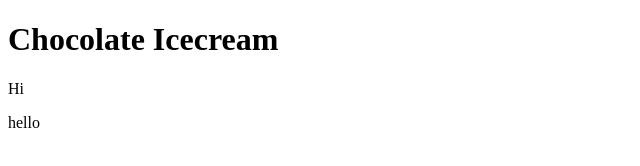
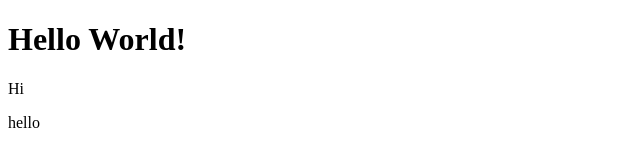
Before and after one commit to neha7227/FE-1, a website: page index.html in a window 1280 px wide. Shown: the whole page, without its empty margins (0-640 px from the left). Drawn offline with Linux system fonts and the light colour scheme.

Commit message:
Update index.html

```diff
--- a/index.html
+++ b/index.html
@@ -15,8 +15,8 @@
 
 <html>
   <body>
-    <title>Fod Blog - First webpage</title>
-    <h1>Chocolate Icecream</h1>
+    <title>First webpage</title>
+    <h1>Hello World!</h1>
     <p>
       Hi
     </p>
```
